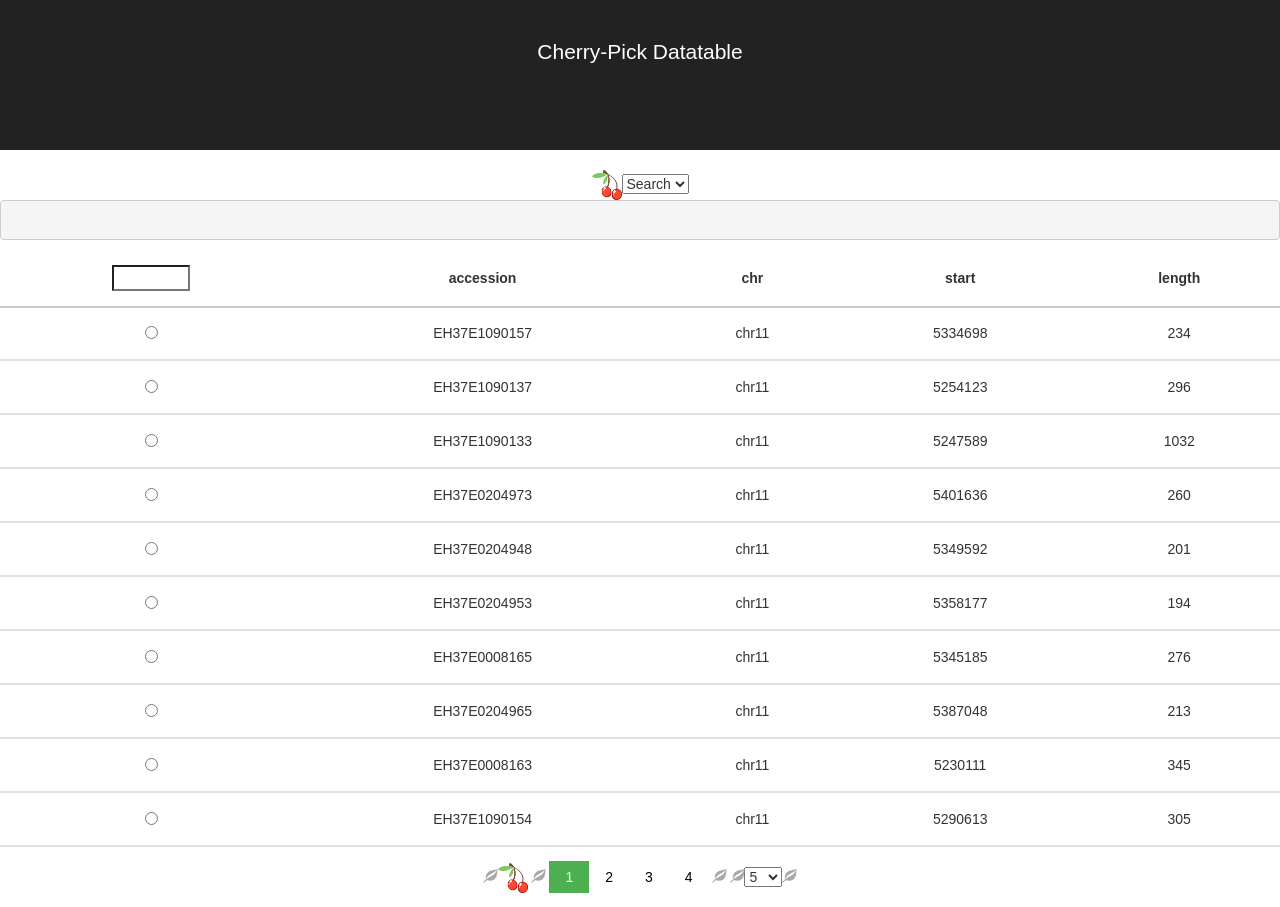
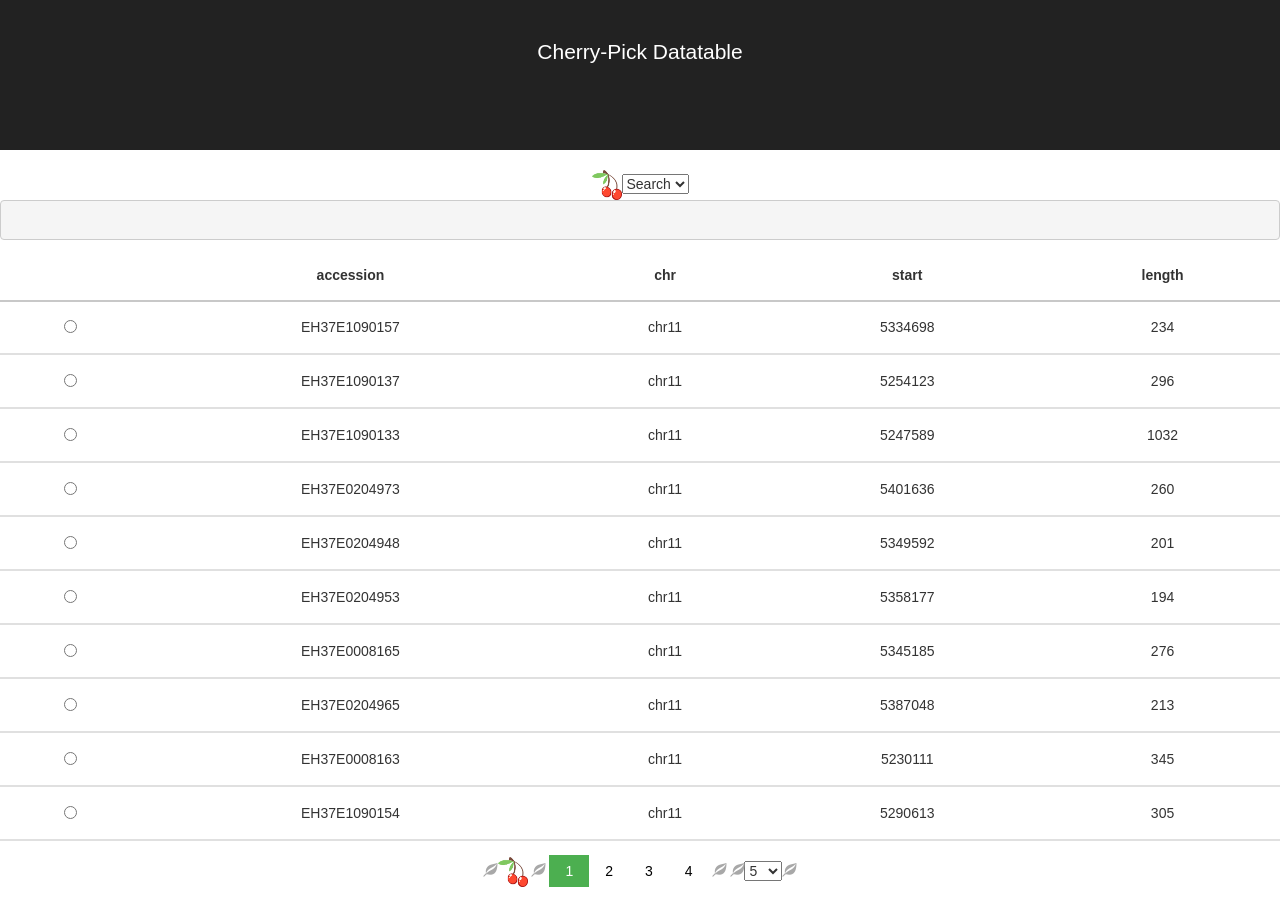
Before and after one commit to xuannghiemcs/genomeBrowser, a React (Create React App) app: page / in a window 1280 px wide. Built offline with nearby package versions, Linux system fonts and the light colour scheme; the HTML template or start-up script is replaced by a standard one; what namor would draw is missing.

Commit message:
deleted search

```diff
--- a/src/App.js
+++ b/src/App.js
@@ -23,7 +23,7 @@ class App extends Component {
 
     // save the users in the state
     this.state = {
-      patInfoKey: [{key:'radio', title: "", headRender: (event) => {return (<input type="search" size = "6" onChange = {(event) =>{this.handlesearchChanges(event)}}/>)}, render: (data) => {return (<input type="radio" name= 'test' id = 'test' value = {data.id}/>)}},
+      patInfoKey: [{key:'radio', title: "", render: (data) => {return (<input type="radio" name= 'test' id = 'test' value = {data.id}/>)}},
       {key:'accession', title: "accession"},
       {key:'chrom', title:"chr"},
       {key:'start', title:"start"},
@@ -35,18 +35,11 @@ class App extends Component {
     };
 
 
-this.handlesearchChanges = this.handlesearchChanges.bind(this);
 
   }
 
 
-handlesearchChanges(e){
 
-
-searchValue = e.target.value;
-      this.setState({ });
-
-}
 
 
   render() {
@@ -61,7 +54,7 @@ searchValue = e.target.value;
       <CherryPickTable
       tabledata = {product}
       tablekey = {this.state.patInfoKey}
-      searchValue = {searchValue}
+
       />
       </div>
     );
--- a/src/cherrytable/CherryPickTable.js
+++ b/src/cherrytable/CherryPickTable.js
@@ -169,7 +169,7 @@ rowData: '',
 
         ],
             toggleAccesionSearch: 0,
-            s: '',
+
         };
 
 
@@ -213,7 +213,7 @@ rowData: '',
         }
 
   componentWillReceiveProps(nextProps) {
-this.state.s = nextProps.searchValue;
+
       this.setState({trueSearchData: 1});
 
   }
```
